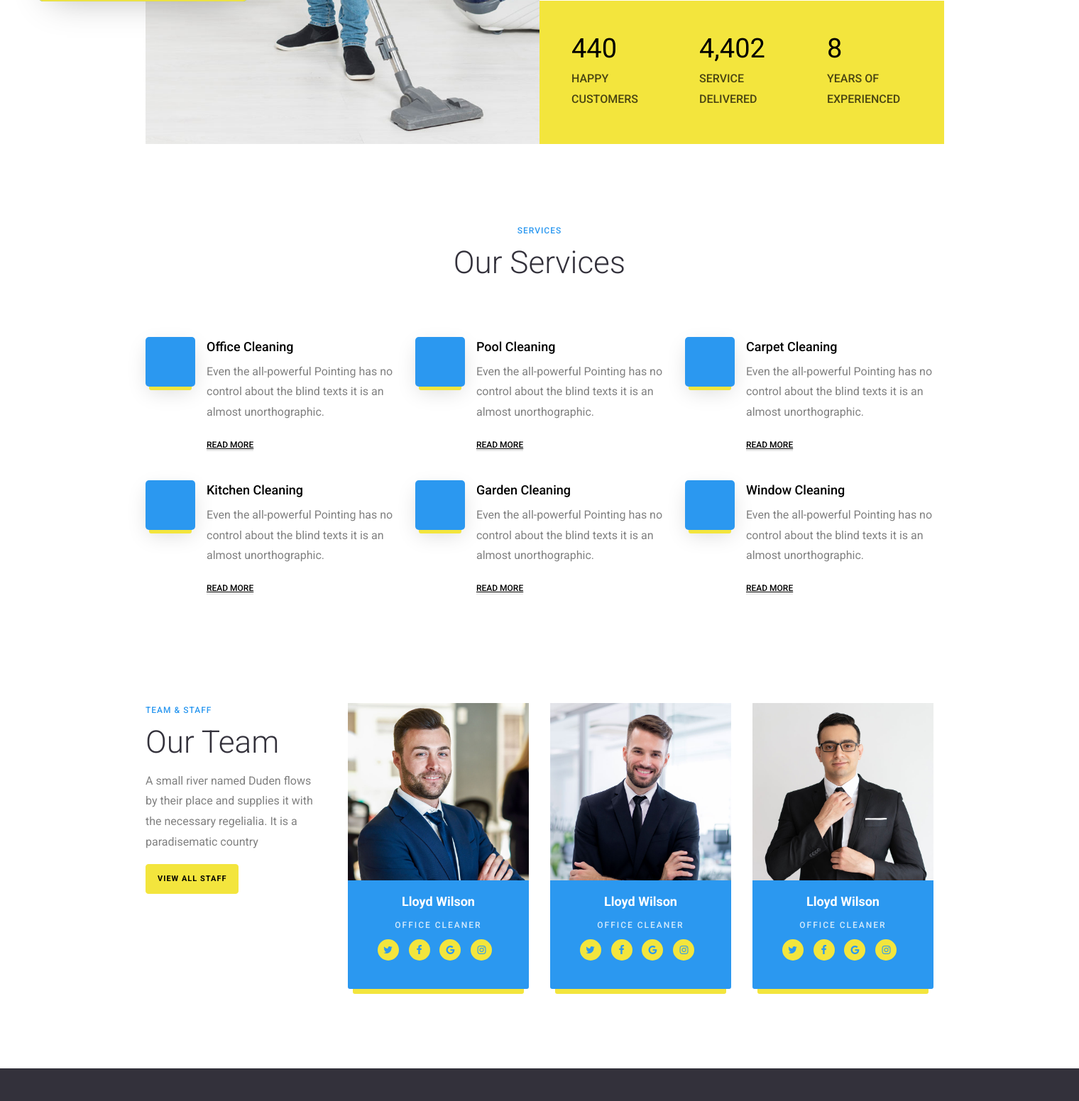
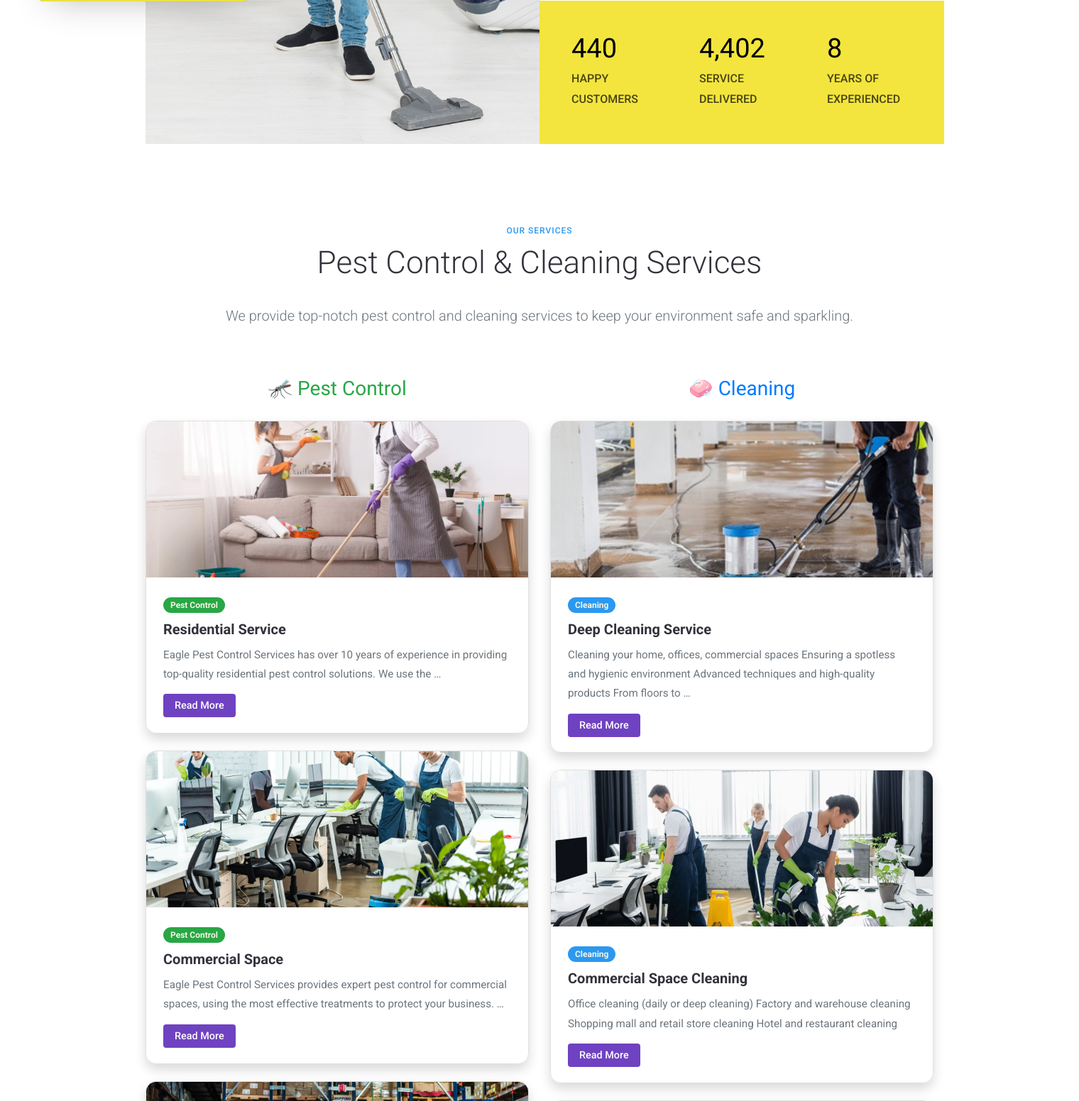
Before and after one commit to choyon-ugv/cleaning_pes_services_django, a Django app: page / in a window 1520 px wide; the page is wider, and only the part inside the window is pictured. Shown: the part 1523-3075 px from the top of that part at 71% size. Run offline with Django 5.2, Linux system fonts and the light colour scheme; data comes from the database, SQL or seed files in the repository; both versions use the stored data as it was after the commit; some libraries are stand-ins or nearby versions; some web fonts are replaced.

Commit message:
services design done

```diff
--- a/cleaning_services/templates/base.html
+++ b/cleaning_services/templates/base.html
@@ -30,6 +30,10 @@
   {% endblock %}
 
   <style>
+    body {
+      font-family: 'Roboto', sans-serif;
+    }
+
     .btn-call-now {
       background-color: #0be93f;
       color: black;
@@ -80,6 +84,7 @@
       text-decoration: underline;
       color: #000;
     }
+
     .btn-custom:hover {
       text-decoration: none;
       color: #007bff;
@@ -88,6 +93,63 @@
     .services:hover {
       transform: translateY(-4px);
       transition: transform 0.3s;
+    }
+
+    .glass-card {
+      background: rgba(255, 255, 255, 0.9);
+      border-radius: 15px;
+      overflow: hidden;
+      transition: transform 0.3s, box-shadow 0.3s;
+      border: 1px solid #e0e0e0;
+    }
+
+    .glass-card:hover {
+      transform: translateY(-5px);
+      box-shadow: 0 8px 24px rgba(0, 0, 0, 0.12);
+    }
+
+    .service-img {
+      width: 100%;
+      height: 220px;
+      object-fit: cover;
+    }
+
+    .service-content .heading {
+      font-size: 1.25rem;
+      font-weight: 600;
+    }
+
+    .service-content p {
+      font-size: 0.95rem;
+      color: #555;
+      margin-bottom: 1rem;
+    }
+
+    .btn-custom {
+      background-color: #6f42c1;
+      color: #fff;
+      padding: 8px 16px;
+      border-radius: 4px;
+      font-size: 0.9rem;
+      text-decoration: none;
+      transition: background 0.3s;
+    }
+
+    .btn-custom:hover {
+      background-color: #000;
+    }
+
+    .badge {
+      font-size: 0.75rem;
+      padding: 5px 10px;
+      border-radius: 50px;
+    }
+
+    .badge.bg-primary {
+      color: #f5f5e4 !important;
+    }
+    .badge.bg-success {
+      color: #f5f5e4 !important;
     }
   </style>
 
--- a/cleaning_services/templates/index.html
+++ b/cleaning_services/templates/index.html
@@ -11,7 +11,7 @@
     <div class="row no-gutters slider-text js-fullheight align-items-center justify-content-between"
       data-scrollax-parent="true">
       <div class="col-md-6 ftco-animate">
-        <h2 class="subheading">No. 1 Pest Control Service Company in Bangladesh</h2>
+        <h2 class="subheading">No. 1 Pest Control Service Company</h2>
         <h1 class="mb-4">Let us do the dirty work, so you don't have to.</h1>
         <div class="d-flex">
           <p class="mb-0 mr-2">
@@ -48,19 +48,19 @@
               <div class="col-12 col-md d-flex align-items-center pt-4 pt-md-0">
                 <div class="form-group py-md-4 py-2 px-4 px-md-0">
                   <label for="name">Name</label>
-                  <input type="text" class="form-control" placeholder="Your Name">
+                  <input type="text" class="form-control" name="name" id="name" placeholder="Your Name">
                 </div>
               </div>
               <div class="col-12 col-md d-flex align-items-center">
                 <div class="form-group py-md-4 py-2 px-4 px-md-0">
                   <label for="phone">Phone number</label>
-                  <input type="text" class="form-control" placeholder="Phone number">
+                  <input type="text" class="form-control" name="phone" id="phone" placeholder="Phone number">
                 </div>
               </div>
               <div class="col-12 col-md d-flex align-items-center">
                 <div class="form-group py-md-4 py-2 px-4 px-md-0">
                   <label for="address">Address</label>
-                  <input type="text" class="form-control" placeholder="Your Address">
+                  <input type="text" class="form-control" name="address" id="address" placeholder="Your Address">
                 </div>
               </div>
               <div class="col-12 col-md d-flex align-items-center">
@@ -82,7 +82,7 @@
               <div class="col-12 col-md d-flex align-items-center">
                 <div class="form-group py-md-4 py-2 px-4 px-md-0">
                   <label for="message">Message</label>
-                  <textarea class="form-control" rows="2" placeholder="Your Message"></textarea>
+                  <textarea class="form-control" rows="2" name="message" id="message" placeholder="Your Message"></textarea>
                 </div>
               </div>
               <div class="col-12 col-md d-flex align-items-center align-items-stretch">
@@ -175,90 +175,80 @@
   </div>
 </section>
 
-<section class="ftco-section">
+<section class="ftco-section combined-service-section">
   <div class="container">
-    <div class="row justify-content-center pb-5 mb-3">
-      <div class="col-md-7 heading-section text-center ftco-animate">
-        <span class="subheading">Services</span>
-        <h2>Our Services</h2>
+
+    <!-- Section Title -->
+    <div class="row justify-content-center pb-4 mb-4">
+      <div class="col-md-10 heading-section text-center ftco-animate">
+        <span class="subheading">Our Services</span>
+        <h2 class="mb-4">Pest Control & Cleaning Services</h2>
+        <p class="lead text-muted">We provide top-notch pest control and cleaning services to keep your environment safe and sparkling.</p>
       </div>
     </div>
+
     <div class="row">
-      <div class="col-md-6 col-lg-4 services ftco-animate">
-        <div class="d-block d-flex">
-          <div class="icon d-flex justify-content-center align-items-center">
-            <span class="flaticon-workplace"></span>
+      <!-- Left Column - Pest Control -->
+      <div class="col-md-6">
+        <h3 class="text-center text-success mb-4">🦟 Pest Control</h3>
+        <div class="row">
+          {% for service in services %}
+          {% if service.category == 'pest_control' %}
+          <div class="col-md-12 mb-4">
+            <div class="glass-card shadow ftco-animate">
+              <div class="service-image rounded-top">
+                {% if service.image %}
+                <img src="{{ service.image.url }}" alt="{{ service.name }}" class="img-fluid service-img rounded-top">
+                {% else %}
+                <img src="{% static 'images/placeholder-service.jpg' %}" alt="Placeholder" class="img-fluid service-img rounded-top">
+                {% endif %}
+              </div>
+              <div class="service-content p-4">
+                <span class="badge bg-success mb-2">Pest Control</span>
+                <h4 class="heading mb-2">{{ service.name }}</h4>
+                <p class="text-muted">{{ service.description|truncatewords:20 }}</p>
+                <a href="#" class="btn-custom">Read More</a>
+              </div>
+            </div>
           </div>
-          <div class="media-body pl-3">
-            <h3 class="heading">Office Cleaning</h3>
-            <p>Even the all-powerful Pointing has no control about the blind texts it is an almost unorthographic.</p>
-            <p><a href="#" class="btn-custom">Read more</a></p>
-          </div>
+          {% endif %}
+          {% endfor %}
         </div>
       </div>
-      <div class="col-md-6 col-lg-4 services ftco-animate">
-        <div class="d-block d-flex">
-          <div class="icon d-flex justify-content-center align-items-center">
-            <span class="flaticon-pool"></span>
+
+      <!-- Right Column - Cleaning -->
+      <div class="col-md-6">
+        <h3 class="text-center text-primary mb-4">🧼 Cleaning</h3>
+        <div class="row">
+          {% for service in services %}
+          {% if service.category == 'cleaning' %}
+          <div class="col-md-12 mb-4">
+            <div class="glass-card shadow ftco-animate">
+              <div class="service-image rounded-top">
+                {% if service.image %}
+                <img src="{{ service.image.url }}" alt="{{ service.name }}" class="img-fluid service-img rounded-top">
+                {% else %}
+                <img src="{% static 'images/placeholder-service.jpg' %}" alt="Placeholder" class="img-fluid service-img rounded-top">
+                {% endif %}
+              </div>
+              <div class="service-content p-4">
+                <span class="badge bg-primary mb-2">Cleaning</span>
+                <h4 class="heading mb-2">{{ service.name }}</h4>
+                <p class="text-muted">{{ service.description|truncatewords:20 }}</p>
+                <a href="#" class="btn-custom">Read More</a>
+              </div>
+            </div>
           </div>
-          <div class="media-body pl-3">
-            <h3 class="heading">Pool Cleaning</h3>
-            <p>Even the all-powerful Pointing has no control about the blind texts it is an almost unorthographic.</p>
-            <p><a href="#" class="btn-custom">Read more</a></p>
-          </div>
-        </div>
-      </div>
-      <div class="col-md-6 col-lg-4 services ftco-animate">
-        <div class="d-block d-flex">
-          <div class="icon d-flex justify-content-center align-items-center">
-            <span class="flaticon-rug"></span>
-          </div>
-          <div class="media-body pl-3">
-            <h3 class="heading">Carpet Cleaning</h3>
-            <p>Even the all-powerful Pointing has no control about the blind texts it is an almost unorthographic.</p>
-            <p><a href="#" class="btn-custom">Read more</a></p>
-          </div>
-        </div>
-      </div>
-      <div class="col-md-6 col-lg-4 services ftco-animate">
-        <div class="d-block d-flex">
-          <div class="icon d-flex justify-content-center align-items-center">
-            <span class="flaticon-kitchen"></span>
-          </div>
-          <div class="media-body pl-3">
-            <h3 class="heading">Kitchen Cleaning</h3>
-            <p>Even the all-powerful Pointing has no control about the blind texts it is an almost unorthographic.</p>
-            <p><a href="#" class="btn-custom">Read more</a></p>
-          </div>
-        </div>
-      </div>
-      <div class="col-md-6 col-lg-4 services ftco-animate">
-        <div class="d-block d-flex">
-          <div class="icon d-flex justify-content-center align-items-center">
-            <span class="flaticon-garden"></span>
-          </div>
-          <div class="media-body pl-3">
-            <h3 class="heading">Garden Cleaning</h3>
-            <p>Even the all-powerful Pointing has no control about the blind texts it is an almost unorthographic.</p>
-            <p><a href="#" class="btn-custom">Read more</a></p>
-          </div>
-        </div>
-      </div>
-      <div class="col-md-6 col-lg-4 services ftco-animate">
-        <div class="d-block d-flex">
-          <div class="icon d-flex justify-content-center align-items-center">
-            <span class="flaticon-balcony"></span>
-          </div>
-          <div class="media-body pl-3">
-            <h3 class="heading">Window Cleaning</h3>
-            <p>Even the all-powerful Pointing has no control about the blind texts it is an almost unorthographic.</p>
-            <p><a href="#" class="btn-custom">Read more</a></p>
-          </div>
+          {% endif %}
+          {% endfor %}
         </div>
       </div>
     </div>
   </div>
 </section>
+
+
+
 
 <section class="ftco-section ftco-no-pt">
   <div class="container">
```
Also changed, not shown: blog/authors/mark.webp (deleted), blog/images/42392826.jpg (deleted), db.sqlite3, media/services/1732009253_floordeepcleaning.jpg (added), media/services/Office_desk_clean-570x400-2.jpg (added), media/services/agriculture-services-1024x683.jpg (added), media/services/image.1666935988477.webp (added), media/services/shutterstock_1951402246-1024x683.jpg (added). Lines whose indentation alone changed are shown as unchanged.
